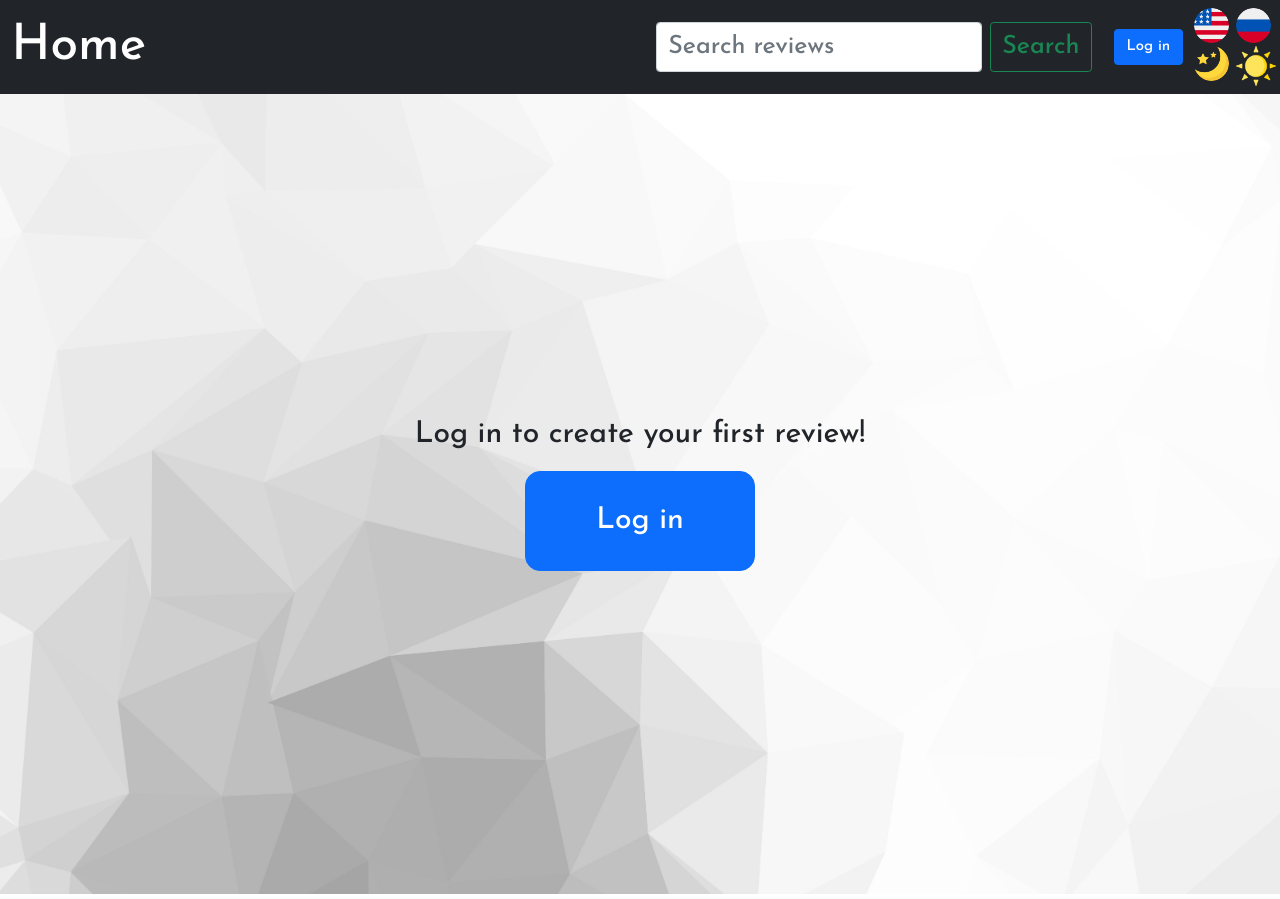
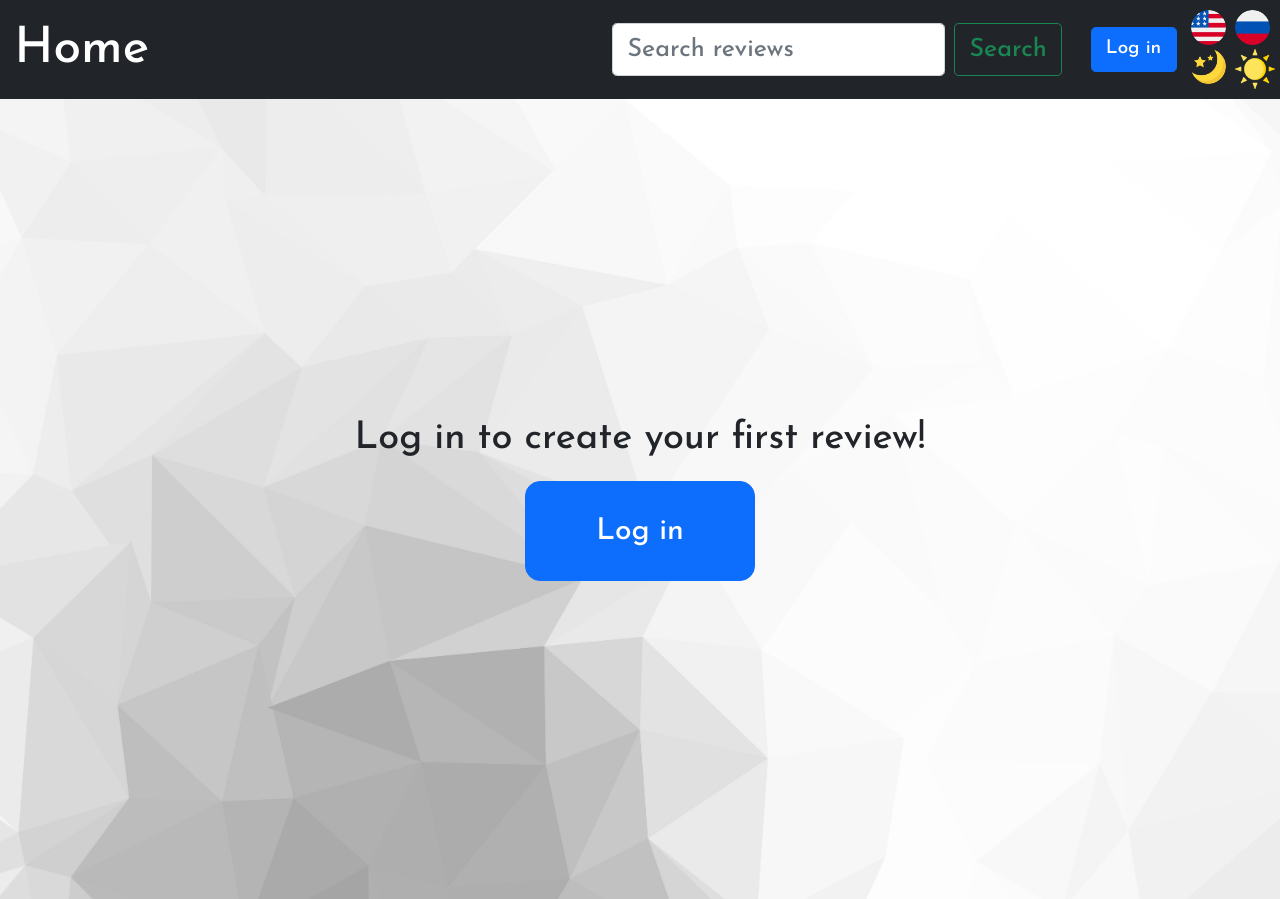
Before and after one commit to DanilaKuzmiankou/RecSocNet, a React (Create React App) app in the folder client/: page /profile in a window 1280 px wide. Built offline with nearby package versions, Linux system fonts and the light colour scheme; no server answers; what i18next-xhr-backend would draw is missing.

Commit message:
Bootstrap table bad scaling fixed

```diff
--- a/client/src/App.css
+++ b/client/src/App.css
@@ -51,7 +51,7 @@ body {
 
 * {
 
-    font-size: 15px;
+    font-size: 19px;
 }
 
 @media screen and (max-width: 800px) {
```
